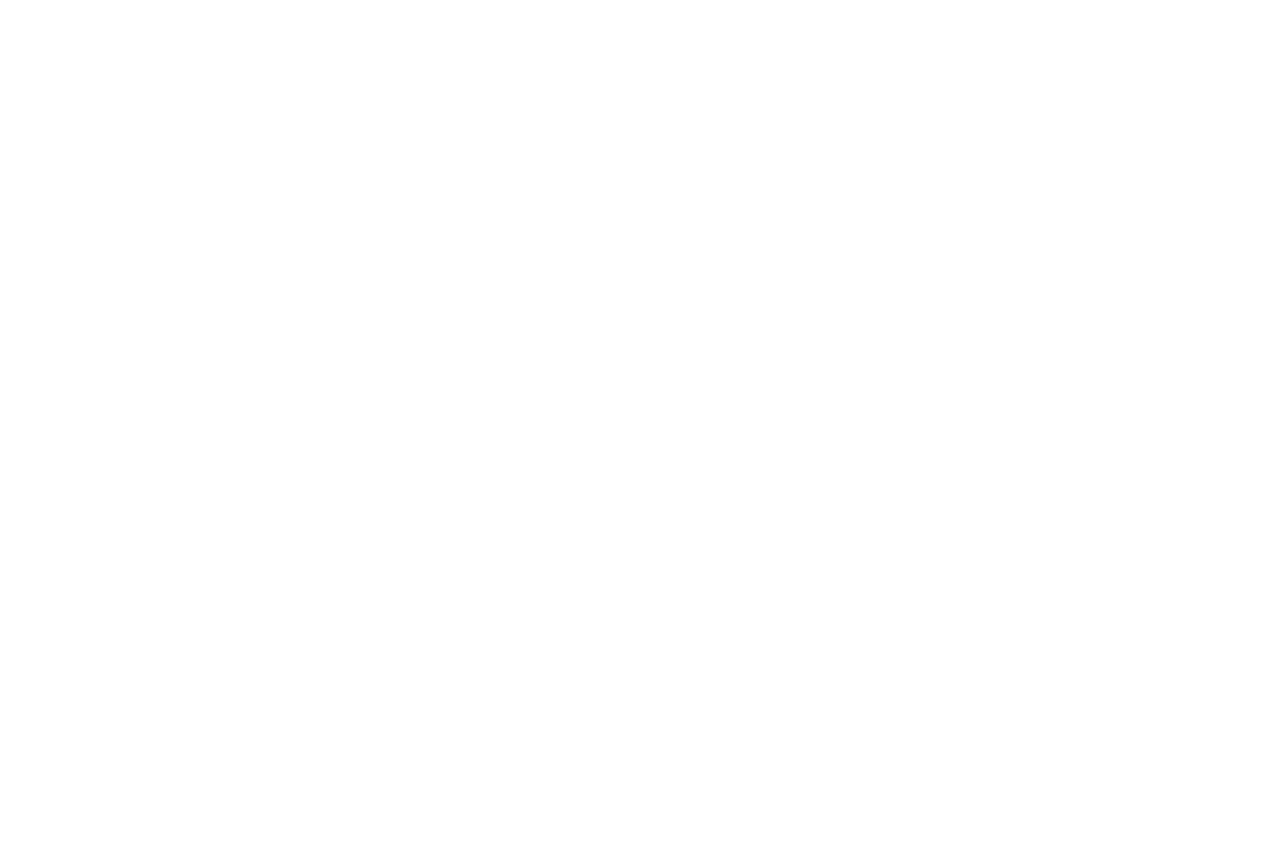
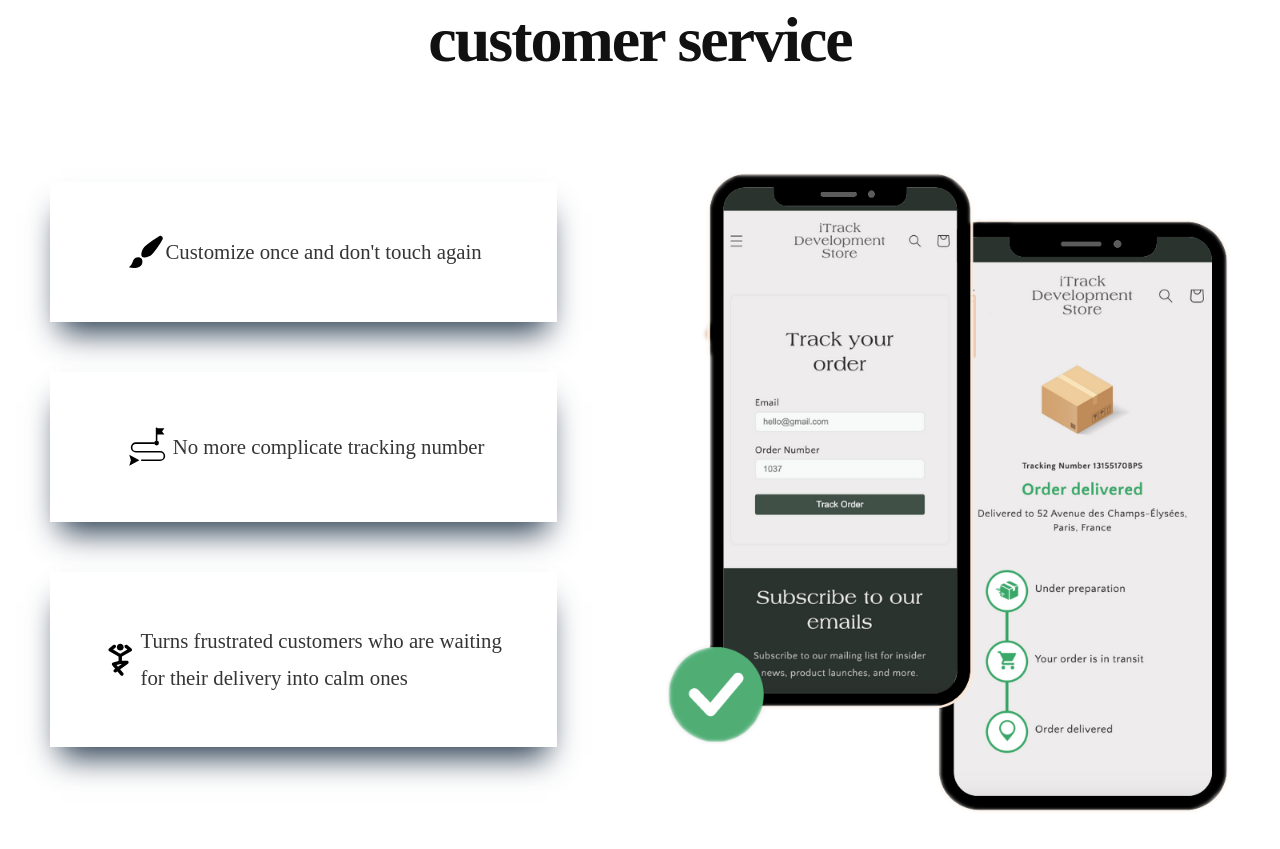
Before and after one commit to antoineskt/itrack, a Next.js app: page / in a window 1280 px wide. Shown: the part 1401-2250 px from the top of the page. Before the commit the page ends 1236 px from the top, so only its background shows below. Built offline with nearby package versions, Linux system fonts and the light colour scheme.

Commit message:
new components

```diff
--- a/components/blueSectionSmall.tsx
+++ b/components/blueSectionSmall.tsx
@@ -1,4 +1,4 @@
-import ReusableBackground from './Background';
+import ReusableBackground from './background';
 import styled from 'styled-components';
 
 const Section = styled.section`
@@ -28,7 +28,7 @@ export default function BlueSectionSmall() {
       <Section>
         <Div>
           <h2>100+ users </h2>
-          <H3>Join our 100 happy users and start watching money raining</H3>
+          <H3>Join our 100 happy users and start watching happy customer</H3>
         </Div>
         <Div>
           <h2>$100K+</h2>
--- /dev/null
+++ b/components/buttonValue.tsx
@@ -0,0 +1,18 @@
+import styled from 'styled-components';
+
+export default function ButtonValue({ children }) {
+  return <Div>{children}</Div>;
+}
+
+const Div = styled.div`
+  background-color: white;
+  box-shadow: rgb(38, 57, 77) 0px 20px 30px -10px;
+  padding: 50px;
+  margin: 50px;
+  display: flex;
+  justify-content: center;
+  align-items: center;
+  &:hover {
+    filter: invert(100%);
+  }
+`;
--- a/components/navbar.tsx
+++ b/components/navbar.tsx
@@ -1,6 +1,6 @@
 import Image from 'next/image';
 import styled from 'styled-components';
-import ReusableBackground from './Background';
+import ReusableBackground from './background';
 
 const SectionHeader = styled.section`
   display: flex;
--- a/components/presentation.tsx
+++ b/components/presentation.tsx
@@ -23,9 +23,9 @@ export default function Presentation() {
         <H1>iTrack will increase your customer satisfaction by at least 35%</H1>
 
         <H3>
-          Itrack is the must-have upsell app for all Shopify merchants. <br />{' '}
-          Create pre-purchase upsells, post-purchase upsells, <br />
-          thank you page offers & boost sales by
+          iTrack is the must-have tracking app for all Shopify merchants. <br />{' '}
+          Create customing delivery, post-purchase upsells, <br />
+          thank you page offers & boost customer satisfaction by
           <br /> at least 35%.
         </H3>
 
--- /dev/null
+++ b/components/secondSection.tsx
@@ -0,0 +1,87 @@
+/* eslint-disable react/no-unescaped-entities */
+import Image from 'next/image';
+import styled from 'styled-components';
+import ButtonValue from './buttonValue';
+export default function secondSection() {
+  const paintingSvg = (
+    <svg
+      xmlns='http://www.w3.org/2000/svg'
+      viewBox='0 0 20 20'
+      width={40}
+      height={40}
+    >
+      <path d='m0 0h20v20h-20z' fill='none' />
+      <path d='m18.33 3.57s.27-.8-.31-1.36c-.53-.52-1.22-.24-1.22-.24-.61.3-5.76 3.47-7.67 5.57-.86.96-2.06 3.79-1.09 4.82.92.98 3.96-.17 4.79-1 2.06-2.06 5.21-7.17 5.5-7.79zm-16.93 14.08c2.37-1.56 1.46-3.41 3.23-4.64.93-.65 2.22-.62 3.08.29.63.67.8 2.57-.16 3.46-1.57 1.45-4 1.55-6.15.89z' />
+    </svg>
+  );
+  const roadSvg = (
+    <svg
+      xmlns='http://www.w3.org/2000/svg'
+      viewBox='0 0 64 64'
+      height={50}
+      width={50}
+    >
+      <path d='m8 56 2.11-7-2.11-7 13 7z' />
+      <path d='m47.5 50h-23.5a1 1 0 0 1 0-2h23.5a4.5 4.5 0 0 0 0-9h-31a6.5 6.5 0 1 1 0-13h23.5a1 1 0 0 1 0 2h-23.5a4.5 4.5 0 0 0 0 9h31a6.5 6.5 0 0 1 0 13z' />
+      <path d='m43 25a1 1 0 0 1 -1-1v-16a1 1 0 0 1 2 0v16a1 1 0 0 1 -1 1z' />
+      <path d='m43 16h10l-3-3.96 3-4.04h-10z' />
+      <circle cx='43' cy='27' r='3' />
+    </svg>
+  );
+
+  const relaxSvg = (
+    <svg
+      xmlns='http://www.w3.org/2000/svg'
+      fill='none'
+      height='70'
+      viewBox='0 0 24 24'
+      width='70'
+    >
+      <g clip-rule='evenodd' fill='#000' fill-rule='evenodd'>
+        <path d='m12 9c.5523 0 1 .44772 1 1v4c0 .4589-.3123.8589-.7575.9701l-2.45434.6136 3.98004 4.7761c.3536.4243.2963 1.0549-.128 1.4084-.4243.3536-1.0548.2963-1.4084-.128l-5.00001-6c-.2203-.2644-.2892-.6234-.18241-.9505s.37426-.5764.70809-.6598l3.24253-.8107v-3.2192c0-.55228.4477-1 1-1z' />
+        <path d='m11 14c0-.5523.4477-1 1-1h4c.4347 0 .8196.2808.9523.6948s-.0173.8663-.3711 1.1189l-6.99995 5c-.44942.321-1.07397.217-1.39498-.2325-.321-.4494-.21691-1.0739.2325-1.3949l4.46073-3.1863h-.8795c-.5523 0-1-.4477-1-1z' />
+        <path d='m14 5c0-1.10457-.8954-2-2-2s-2 .89543-2 2 .8954 2 2 2 2-.89543 2-2z' />
+        <path d='m14.7343 3.85681c-.3552.42289-.3004 1.05367.1225 1.40889l1.3977 1.17404-4.2545 2.41086-4.25446-2.41086 1.39766-1.17404c.42289-.35522.47774-.98601.12251-1.40889-.35522-.42289-.98601-.47774-1.4089-.12251l-2.5 2.1c-.25084.2107-.38257.53091-.35261.85713.02995.32622.21778.61708.50279.77859l6.00001 3.39998c.3058.1733.6802.1733.986 0l6-3.39998c.285-.16151.4729-.45237.5028-.77859.03-.32622-.1018-.64643-.3526-.85713l-2.5-2.1c-.4229-.35523-1.0537-.30038-1.4089.12251z' />
+      </g>
+    </svg>
+  );
+  return (
+    <section>
+      <H1>
+        Save time and relieve your
+        <br /> customer service
+      </H1>
+      <Div>
+        <div>
+          <ButtonValue>
+            {paintingSvg}
+            <h3>Customize once and don't touch again</h3>
+          </ButtonValue>
+          <ButtonValue>
+            {roadSvg}
+            <h3>No more complicate tracking number</h3>
+          </ButtonValue>
+          <ButtonValue>
+            {relaxSvg}
+            <h3>
+              Turns frustrated customers who are waiting for their delivery into
+              calm ones
+            </h3>
+          </ButtonValue>
+        </div>
+        <Image
+          src='/doubleScreen.png'
+          alt='Double ecran iphone'
+          width={673}
+          height={720}
+        />
+      </Div>
+    </section>
+  );
+}
+const H1 = styled.h1`
+  text-align: center;
+`;
+const Div = styled.div`
+  display: flex;
+`;
--- a/pages/index.tsx
+++ b/pages/index.tsx
@@ -1,6 +1,7 @@
 import Navbar from '../components/navbar';
 import Presentation from '../components/presentation';
 import BlueSectionSmall from '../components/blueSectionSmall';
+import SecondSection from '../components/secondSection';
 
 export default function Home() {
   return (
@@ -8,6 +9,7 @@ export default function Home() {
       <Navbar />
       <Presentation />
       <BlueSectionSmall />
+      <SecondSection />
     </div>
   );
 }
```
Also changed, not shown: components/background.tsx (renamed from components/Background/index.tsx), public/doubleScreen.png (added).
